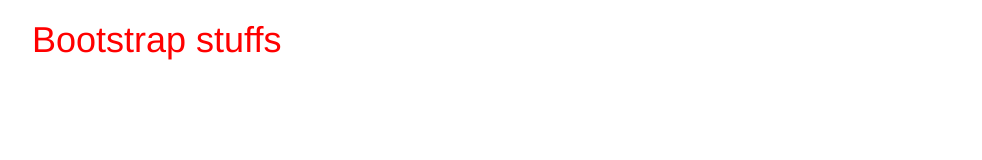
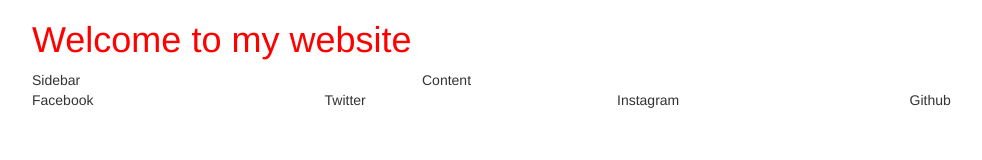
Before and after one commit to jaredshane/playingwithbootstrap, a plain HTML site: page index.html in a window 1280 px wide. Shown: the whole page, without its empty margins (38-1020 px from the left). Drawn offline with nearby package versions, Linux system fonts and the light colour scheme.

Commit message:
added some more divs, footer, and h1

```diff
--- a/index.html
+++ b/index.html
@@ -7,7 +7,21 @@
 	</head>
 	<body>
 		<div class="container">
-			<h1>Bootstrap stuffs</h1>
+			<div class="row">
+				<h1 class="col-md-12">Welcome to my website</h1>
+			</div>
+			<div class="row">
+				<div class="col-md-4">Sidebar</div>
+				<div class="col-md-8">Content</div>
+			</div>
+
+			<footer class="row">
+				<div class="col-md-3">Facebook</div>
+				<div class="col-md-3">Twitter</div>
+				<div class="col-md-3">Instagram</div>
+				<div class="col-md-3">Github</div>
+			</footer>
+
 		</div>
 		<script src="https://maxcdn.bootstrapcdn.com/bootstrap/3.3.7/js/bootstrap.min.js"></script>
 	</body>
```
